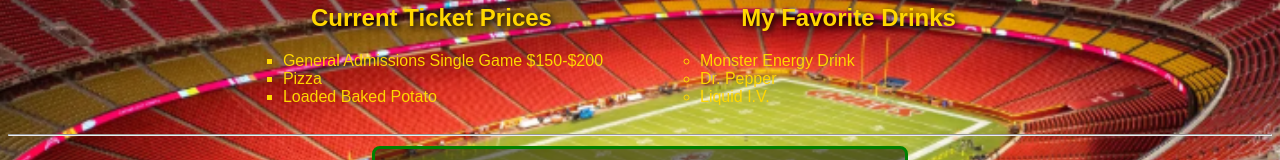
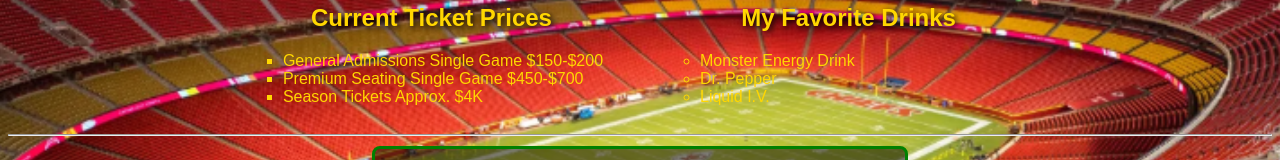
Before and after one commit to talbertson0695/Chiefs-Kingdom, a plain HTML site: page index.html in a window 1280 px wide. Shown: the part 1090-1250 px from the top of the page. Drawn offline with Linux system fonts and the light colour scheme.

Commit message:
Update index.html

```diff
--- a/index.html
+++ b/index.html
@@ -204,8 +204,8 @@ Location: Kansas City Mo
       <h2> Current Ticket Prices</h2>
       <ul class="list-style1">
         <li>General Admissions Single Game $150-$200</li>
-        <li>Pizza</li>
-        <li>Loaded Baked Potato</li>
+        <li>Premium Seating Single Game $450-$700</li>
+        <li>Season Tickets Approx. $4K</li>
       </ul>
     </div>
     <div>
```
